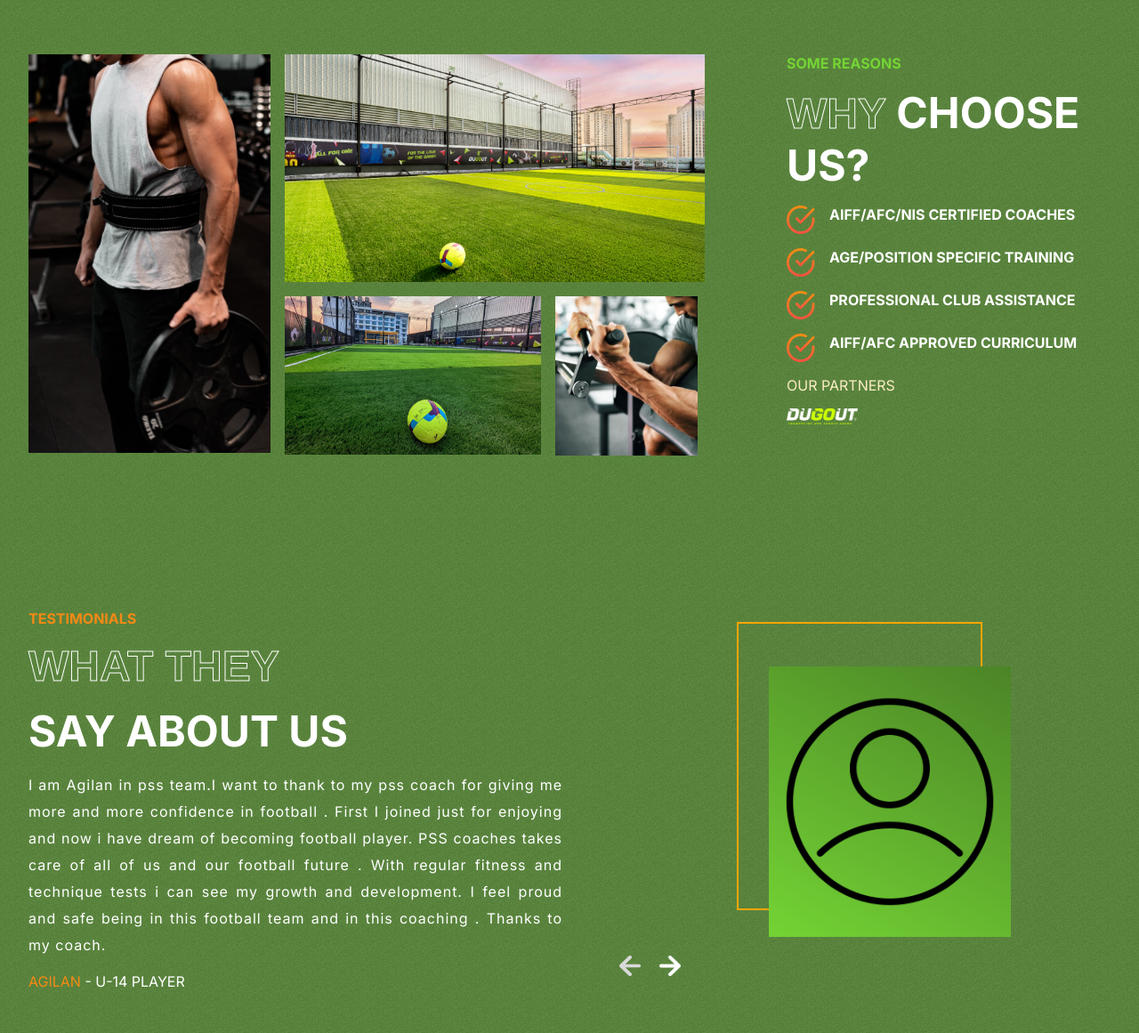
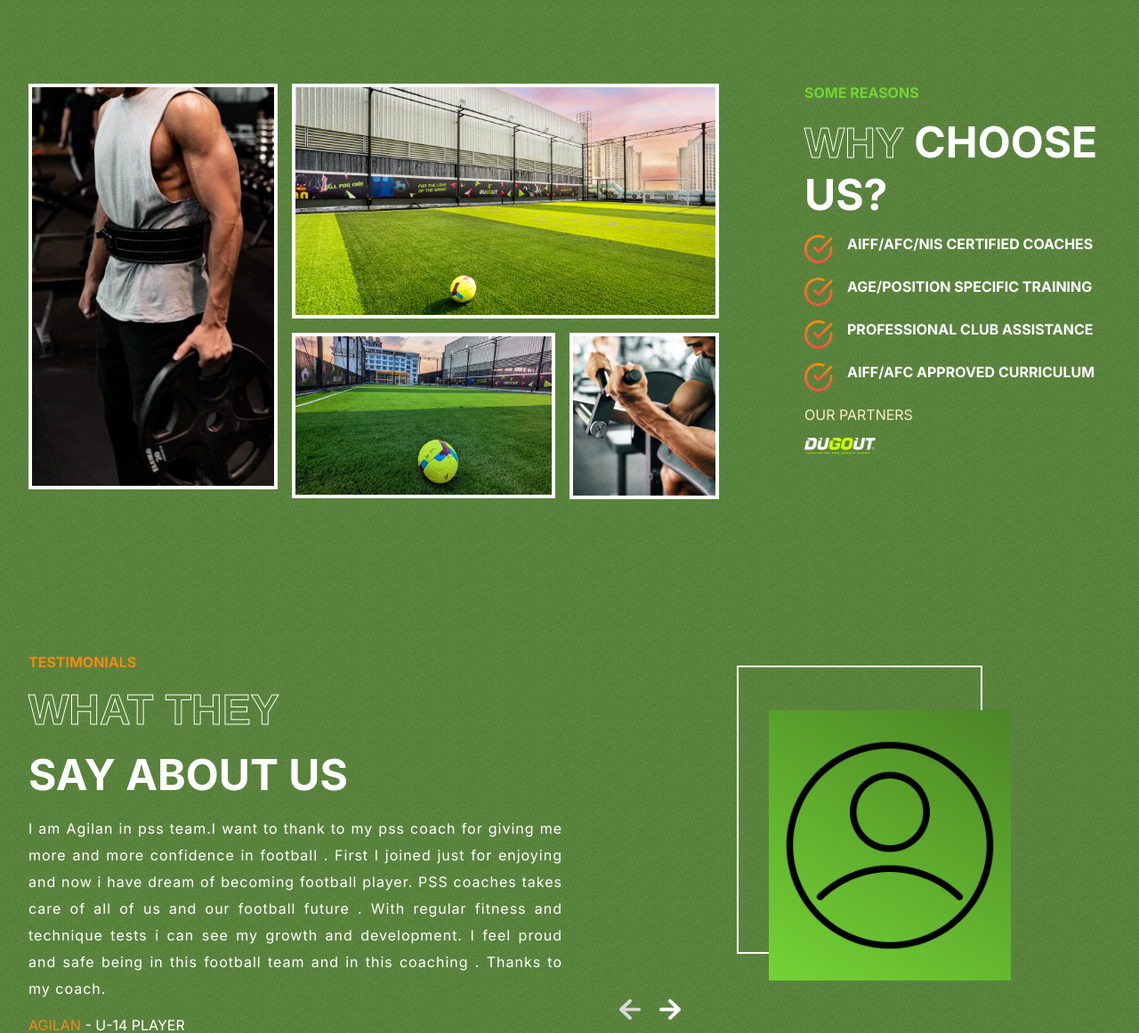
Before and after one commit to vnithish/Football-club, a React (Create React App) app: page / in a window 1280 px wide. Shown: the part 1377-2538 px from the top of the page at 89% size. Built offline with nearby package versions, Linux system fonts and the light colour scheme.

Commit message:
football theme added

```diff
--- a/src/components/Hero.css
+++ b/src/components/Hero.css
@@ -13,6 +13,9 @@
   flex: 1;
   position: relative;
   background-color: var(--gold);
+  border-left: 4px solid white;
+  border-bottom: 4px solid white;
+
 }
 
 .the-best-ad {
--- a/src/components/Maps/Map.css
+++ b/src/components/Maps/Map.css
@@ -1,5 +1,5 @@
 .maps > iframe {
-    border: 10px solid grey !important;
+    border: 10px solid white !important;
     width: 400px !important;
     height: 570px !important;
 }
--- a/src/components/Programs/Programs.css
+++ b/src/components/Programs/Programs.css
@@ -22,7 +22,7 @@
 .category{
     display: flex;
     flex-direction: column;
-    background-color: gray;
+    border: 4px solid white;
     padding: 2rem;
     gap: 1rem;
     color: white;
--- a/src/components/Reasons/Reason.css
+++ b/src/components/Reasons/Reason.css
@@ -14,6 +14,7 @@
 
 .left-r>img {
     object-fit: cover;
+    border: 4px solid white;
 }
 
 .left-r>:nth-child(1){
--- a/src/components/Testimonials/Testimonials.css
+++ b/src/components/Testimonials/Testimonials.css
@@ -45,7 +45,7 @@
   position: absolute;
   width: 17rem;
   height: 20rem;
-  border: 2px solid orange;
+  border: 2px solid white;
   background-color: transparent;
   right: 9rem;
   top: 0.9rem;
```
